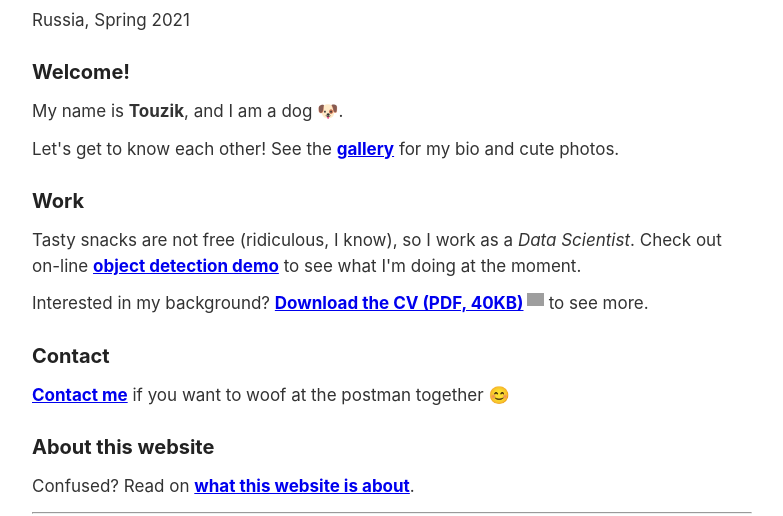
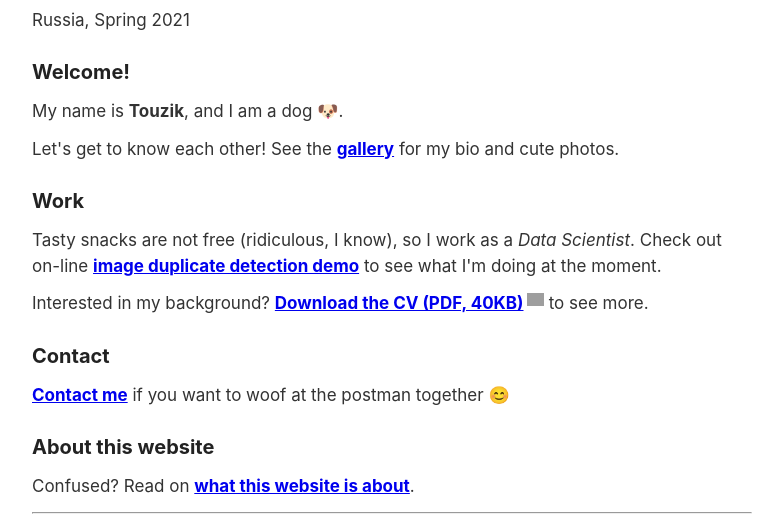
Before and after one commit to tcysin/portfolio, a Django app: template templates/home/home.html in a window 1280 px wide. Shown: the part 625-1141 px from the top of the page, without its empty margins (248-1031 px from the left). Run offline with Django 3.2, Linux system fonts and the light colour scheme; the template is opened without the code that fills it, so the values that code supplies are empty; grey boxes are pictures that could not be loaded.

Commit message:
Add a link to duplicate detection page

```diff
--- a/duplicates/urls.py
+++ b/duplicates/urls.py
@@ -3,5 +3,5 @@ from django.urls import path
 from .views import ImageUploadView
 
 urlpatterns = [
-    path("", ImageUploadView.as_view()),
+    path("", ImageUploadView.as_view(), name='duplicate-detection'),
 ]
--- a/templates/home/home.html
+++ b/templates/home/home.html
@@ -5,8 +5,7 @@
 {% block tags %}
 <!-- extra tags -->
 <meta name="author" content="Touzik Gaffkovski">
-<meta name="description"
-    content="Personal website of Touzik Gaffkovski - the dog, the myth, the legend.">
+<meta name="description" content="Personal website of Touzik Gaffkovski - the dog, the myth, the legend.">
 {% endblock %}
 
 {% block title %}
@@ -33,10 +32,10 @@ Welcome | Touzik
 <section>
     <h2>Work</h2>
     <p>Tasty snacks are not free (ridiculous, I know), so I work as a <em>Data
-            Scientist</em>. Check out on-line <a href="#segmentation">object detection
+            Scientist</em>. Check out on-line <a href="{% url 'duplicate-detection' %}">image duplicate detection
             demo</a> to see what I&apos;m doing at the moment.</p>
-    <p>Interested in my background? <a href="{% static 'misc/cv-touzik.pdf' %}"
-            download="cv-touzik.pdf" target="_blank"> Download the CV (PDF, 40KB)</a> to see
+    <p>Interested in my background? <a href="{% static 'misc/cv-touzik.pdf' %}" download="cv-touzik.pdf"
+            target="_blank"> Download the CV (PDF, 40KB)</a> to see
         more.</p>
 </section>
 
```
